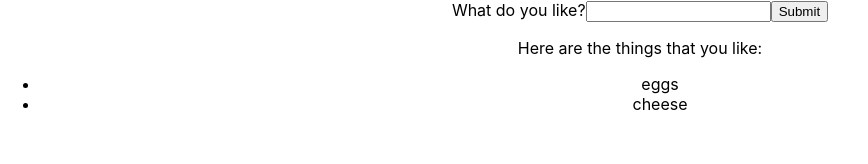
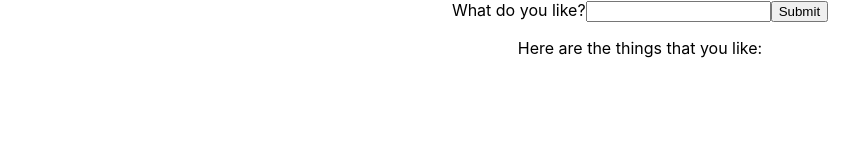
Before and after one commit to MQCOMP3120-2020/likes, a React (Create React App) app: page / in a window 1280 px wide. Shown: the top 164 px of the page, without its empty margins (0-868 px from the left). Built offline with nearby package versions, Linux system fonts and the light colour scheme.

Commit message:
move the list of things to a component

```diff
--- a/src/App.js
+++ b/src/App.js
@@ -2,21 +2,28 @@ import React, {useState} from 'react'
 import './App.css'
 
 
-const ListEntry = (props) => {
-  return (<li className="listEntry">{props.content}</li>)
+
+const List = (props) => {
+
+  const {contents} = props
+
+  return (
+    <ul>
+      {contents.map((item) => <li key={item.id}>{item.content}</li>) }
+    </ul>
+  )
 }
 
 const App = () => {
 
-  const [things, setThings] = useState(['eggs', 'cheese'])
+  const [things, setThings] = useState([])
   const [newThing, setNewThing] = useState('')
 
   const handleSubmit = (event) => {
     event.preventDefault()
-    setThings([...things, newThing])
+    setThings([...things, {id: things.length, content: newThing}])
     setNewThing('')
     console.log("form submitted", things)
-
   }
 
   const handleNewThing = (event) => {
@@ -34,9 +41,7 @@ const App = () => {
       </form>
 
       <p>Here are the things that you like:</p>
-      <ul>
-        {things.map((thing) => <ListEntry key={thing} content={thing} />) }
-      </ul>
+      <List contents={things}/>
     </div>
   )
 }
```
